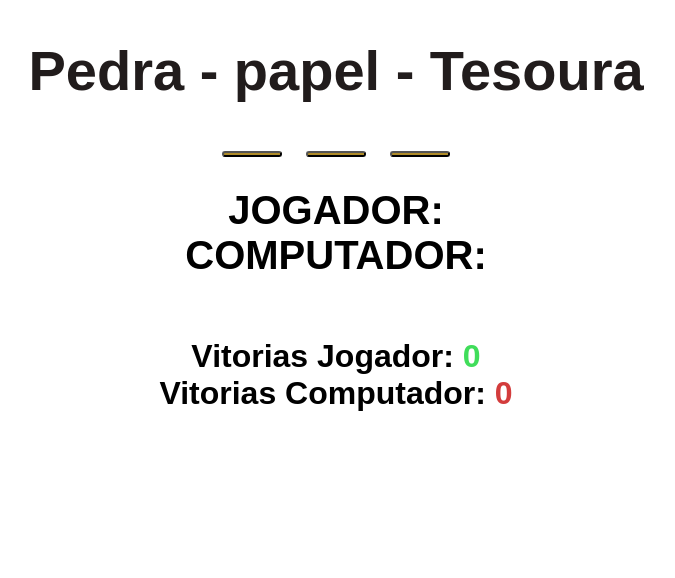
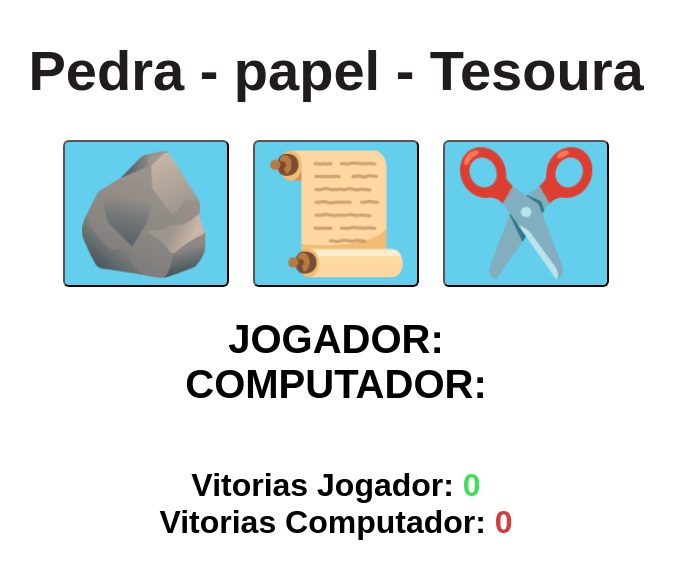
Before and after one commit to andevvs/PedraPapelTesoura, a plain HTML site: page Jogo/index.html in a window 1280 px wide. Shown: the whole page, without its empty margins (304-979 px from the left). Drawn offline with Linux system fonts and the light colour scheme.

Commit message:
fix: code

```diff
--- a/Jogo/index.html
+++ b/Jogo/index.html
@@ -11,9 +11,9 @@
     <h1>Pedra - papel - Tesoura</h1>
 
     <div class="choices">
-        <button onclick="playGame('papel')"></button>
-        <button onclick="playGame('papel')"></button>
-        <button onclick="playGame('tesoura')"></button>
+        <button onclick="playGame('pedra')">🪨</button>
+        <button onclick="playGame('papel')">📜</button>
+        <button onclick="playGame('tesoura')">✂️</button>
     </div>
 
     <div id="playerDisplay">JOGADOR: </div>
--- a/Jogo/styles.css
+++ b/Jogo/styles.css
@@ -15,15 +15,15 @@ h1{
 }
 .choices button{
     font-size: 7.5rem;
-    min-width: 60px;
+    min-width: 160px;
     margin: 0 10px;
-    border-radius: 250px;
-    background-color: hsl(44, 63%, 42%);
+    border-radius: 6px;
+    background-color: hsl(193, 79%, 66%);
     cursor: pointer;
     transition: background-color 0.5s ease;
 }
 .choices button:hover{
-    background-color: hsl(200, 100%, 70%);
+    background-color: hsl(193, 54%, 35%)
 }
 #playerDisplay, #computerDisplay{
     font-size: 2.5rem;
```
